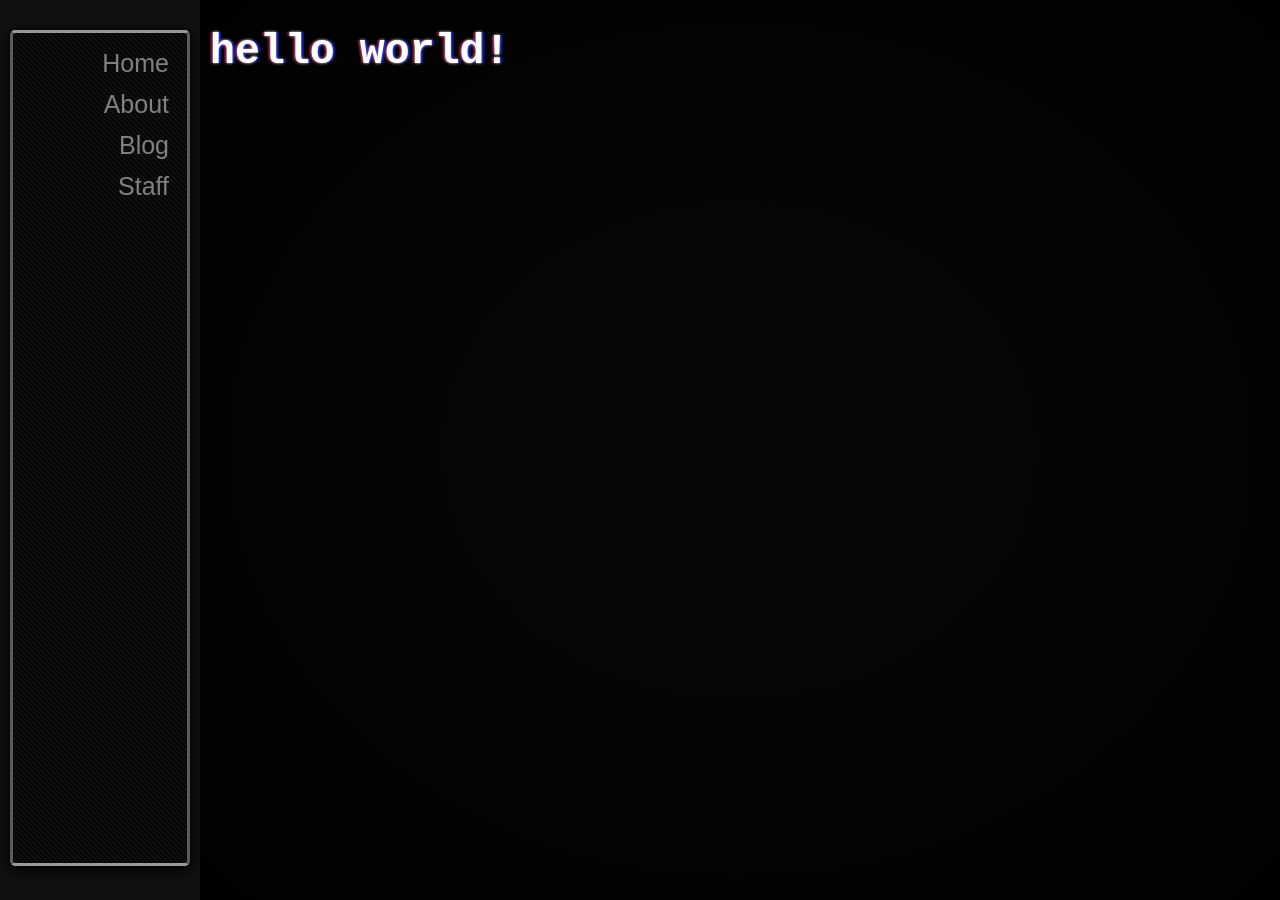
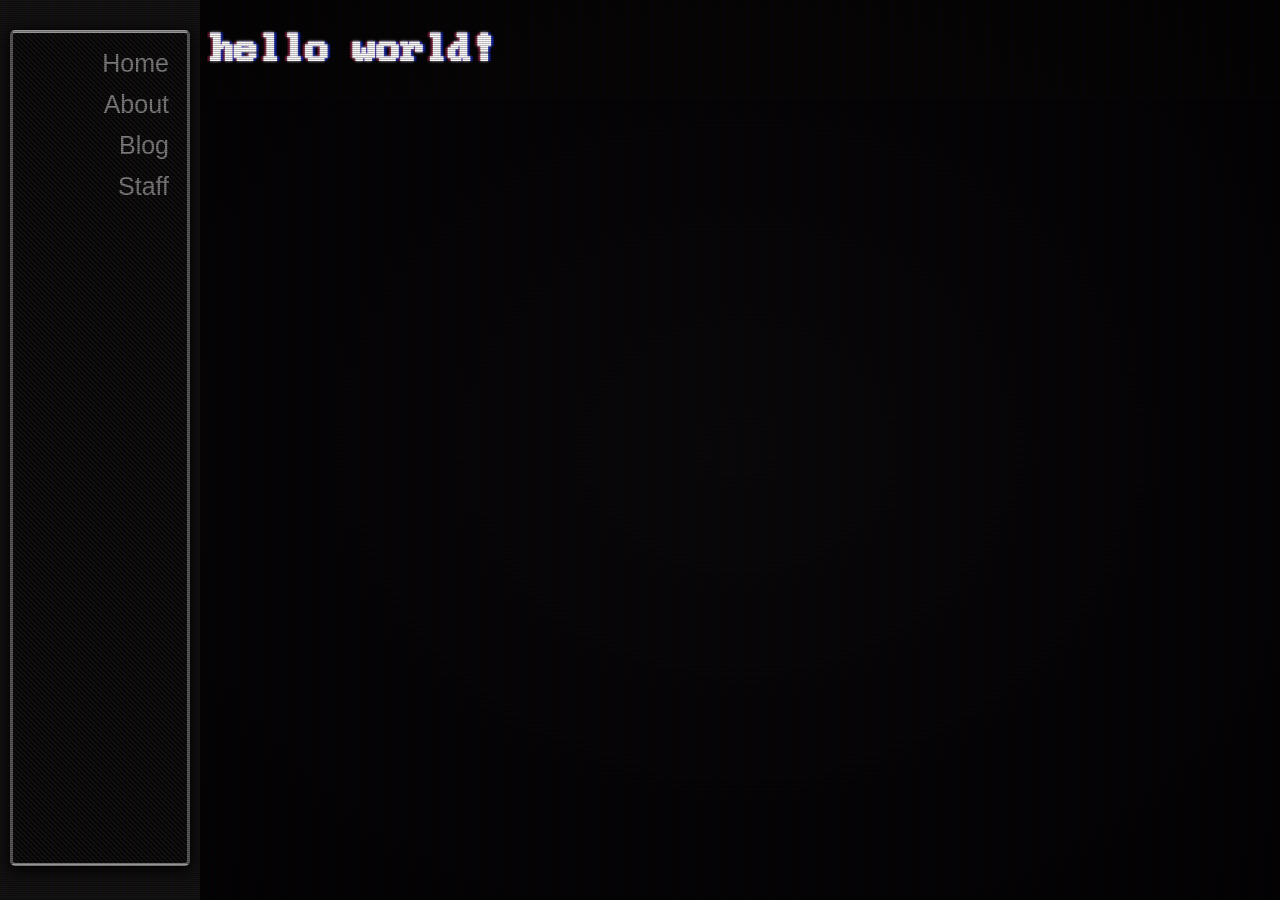
Before and after one commit to fiteclub/fiteclub.github.io, a Jekyll site: the page built from index.html, in a window 1280 px wide. Built offline with Jekyll 4.4.1, drawn with Linux system fonts in a browser that asks for light colours.

Commit message:
Add retro fonts and effects

```diff
--- a/_layouts/default.html
+++ b/_layouts/default.html
@@ -12,7 +12,7 @@
       <div class="sidenav">
         {% include navigation.html %}
       </div>
-      <div class="content terminal crt">
+      <div class="crtframe content terminal crt">
         {{ content }}
       </div>
     </div>
--- a/_sass/crt.scss
+++ b/_sass/crt.scss
@@ -1,3 +1,5 @@
+// http://aleclownes.com/2017/02/01/crt-display.html
+
 @keyframes flicker {
   0% {
     opacity: 0.27861;
@@ -131,7 +133,7 @@
 .crt::after {
   content: " ";
   display: block;
-  position: relative;
+  position: absolute;
   top: 0;
   left: 0;
   bottom: 0;
@@ -145,7 +147,7 @@
 .crt::before {
   content: " ";
   display: block;
-  position: relative;
+  position: absolute;
   top: 0;
   left: 0;
   bottom: 0;
--- a/_sass/main.scss
+++ b/_sass/main.scss
@@ -1,6 +1,11 @@
 @font-face {
   font-family: 'dotmatrix';
   src: url('/assets/fonts/DOTMBold.TTF');
+}
+
+@font-face {
+  font-family: 'terminal';
+  src: url('/assets/fonts/Web437_IBM_EGA_8x14.woff');
 }
 
 * {
@@ -63,3 +68,9 @@ body {
 .current {
   color: green;
 }
+
+.crtframe {
+  background-color: #000;
+  background: url('/assets/img/crt-bezel2.png');
+  background-repeat: no-repeat
+}
--- a/_sass/terminal.scss
+++ b/_sass/terminal.scss
@@ -1,4 +1,6 @@
 .terminal {
+  font-family: 'terminal';
+  font: 1.3rem terminal, monospace;
   background-color: black;
   background-image: radial-gradient(
     rgba(10, 10, 10, 0.75), black 120%
@@ -8,15 +10,15 @@
   overflow: hidden;
   // padding: 2rem;
   color: white;
-  font: 1.3rem Inconsolata, monospace;
-  text-shadow: 0 0 5px #C8C8C8;
+  // font: 1.3rem Inconsolata, monospace;
+  text-shadow: 0 0 5px;
   &::after {
     content: "";
-    // position: relative;
-    // top: 0;
-    // left: 0;
-    // width: 100vw;
-    // height: 100vh;
+    position: relative;
+    top: 0;
+    left: 0;
+    width: 100vw;
+    height: 100vh;
     background: repeating-linear-gradient(
       0deg,
       rgba(black, 0.15),
```
Also changed, not shown: assets/fonts/Web437_IBM_EGA_8x14-2x.woff (added), assets/fonts/Web437_IBM_EGA_8x14.woff (added), assets/img/crt-bezel.png (added), assets/img/crt-bezel2.png (added), 1 other file.
